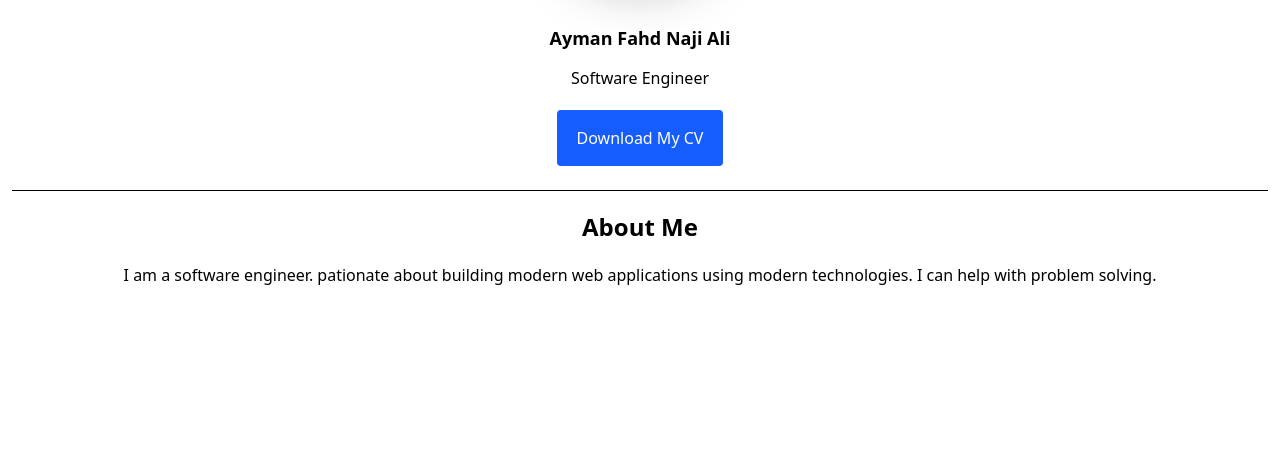
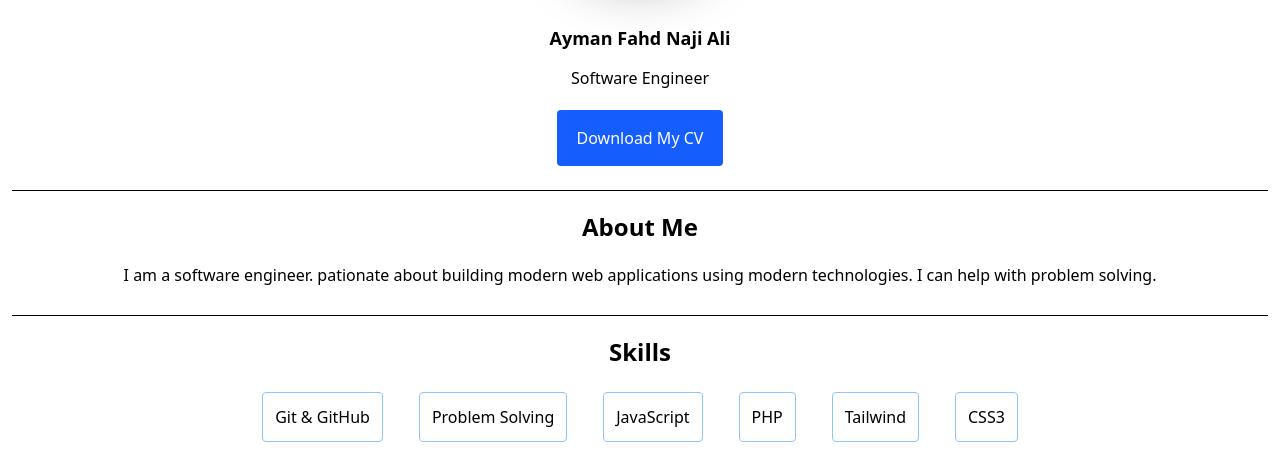
Before and after one commit to aymanfali/my-portfolio, a website: page index.html in a window 1280 px wide. Shown: the part 382-856 px from the top of the page. Before the commit the page ends 800 px from the top, so only its background shows below. Drawn offline with Linux system fonts and the light colour scheme.

Commit message:
feat: add skills section

```diff
--- a/index.html
+++ b/index.html
@@ -101,6 +101,21 @@
                 help with problem solving.
             </p>
         </section>
+
+        <hr class="m-3">
+
+        <section class="skills m-5">
+            <h1 class="text-2xl text-center font-bold m-3">Skills</h1>
+            <ul class="flex gap-3 flex-wrap justify-center">
+                <li class="border border-blue-300 rounded p-3 m-3">Git & GitHub</li>
+                <li class="border border-blue-300 rounded p-3 m-3">Problem Solving</li>
+                <li class="border border-blue-300 rounded p-3 m-3">JavaScript</li>
+                <li class="border border-blue-300 rounded p-3 m-3">PHP</li>
+                <li class="border border-blue-300 rounded p-3 m-3">Tailwind</li>
+                <li class="border border-blue-300 rounded p-3 m-3">CSS3</li>
+            </ul>
+        </section>
+
     </main>
 
     <footer>
```
Also changed, not shown: src/assets/css/output.css.
